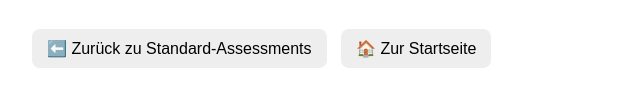
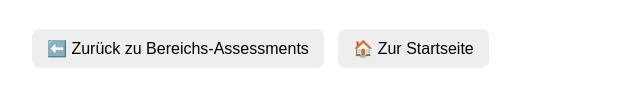
Before and after one commit to probstjano/Flying-Assessments, a plain HTML site: page TUG.html in a window 1280 px wide. Shown: the part 501-608 px from the top of the page, 0-640 px from the left. Drawn offline with nearby package versions, Linux system fonts and the light colour scheme.

Commit message:
Update TUG.html

```diff
--- a/TUG.html
+++ b/TUG.html
@@ -50,7 +50,7 @@
   <div id="normwerteTUG" class="hidden"></div>
 
   <div class="nav-buttons">
-    <a href="standard.html">⬅️ Zurück zu Standard-Assessments</a>
+   <a href="bereiche.html">⬅️ Zurück zu Bereichs-Assessments</a>
     <a href="index.html">🏠 Zur Startseite</a>
   </div>
 
```
